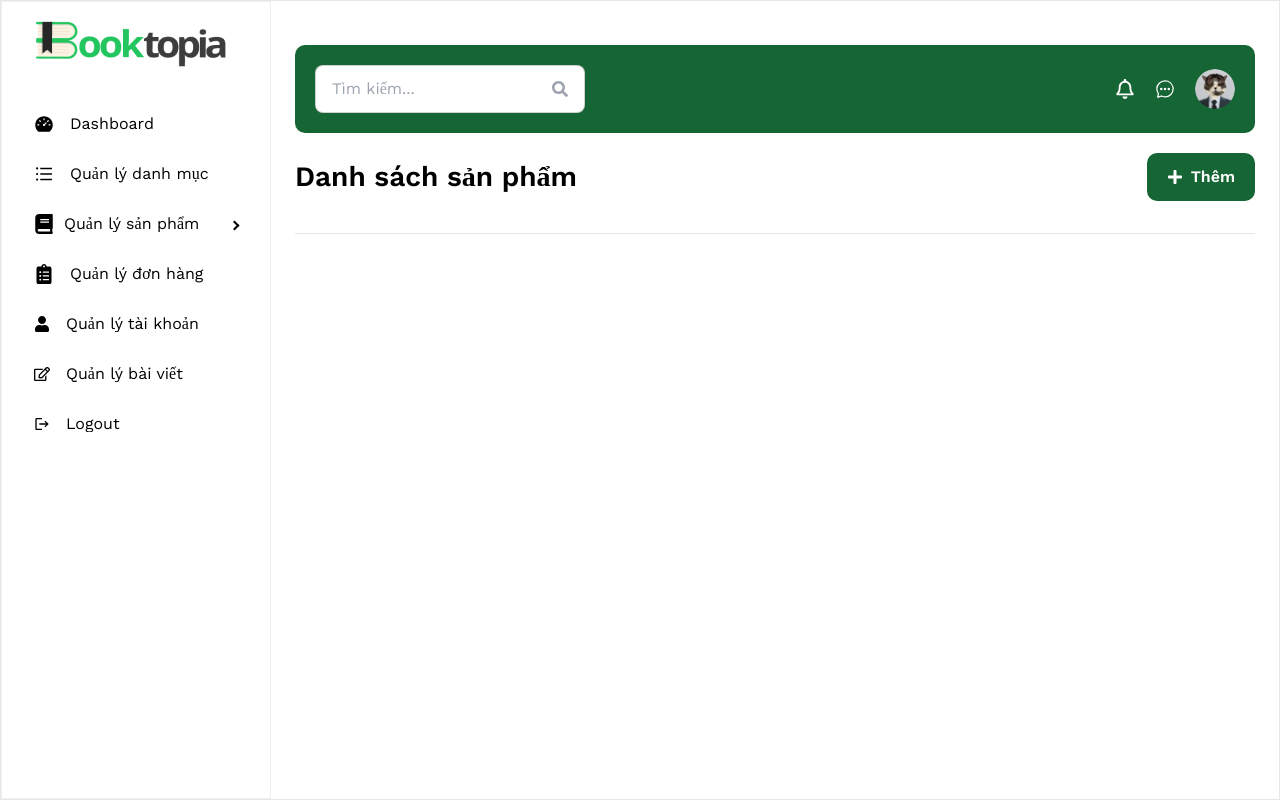
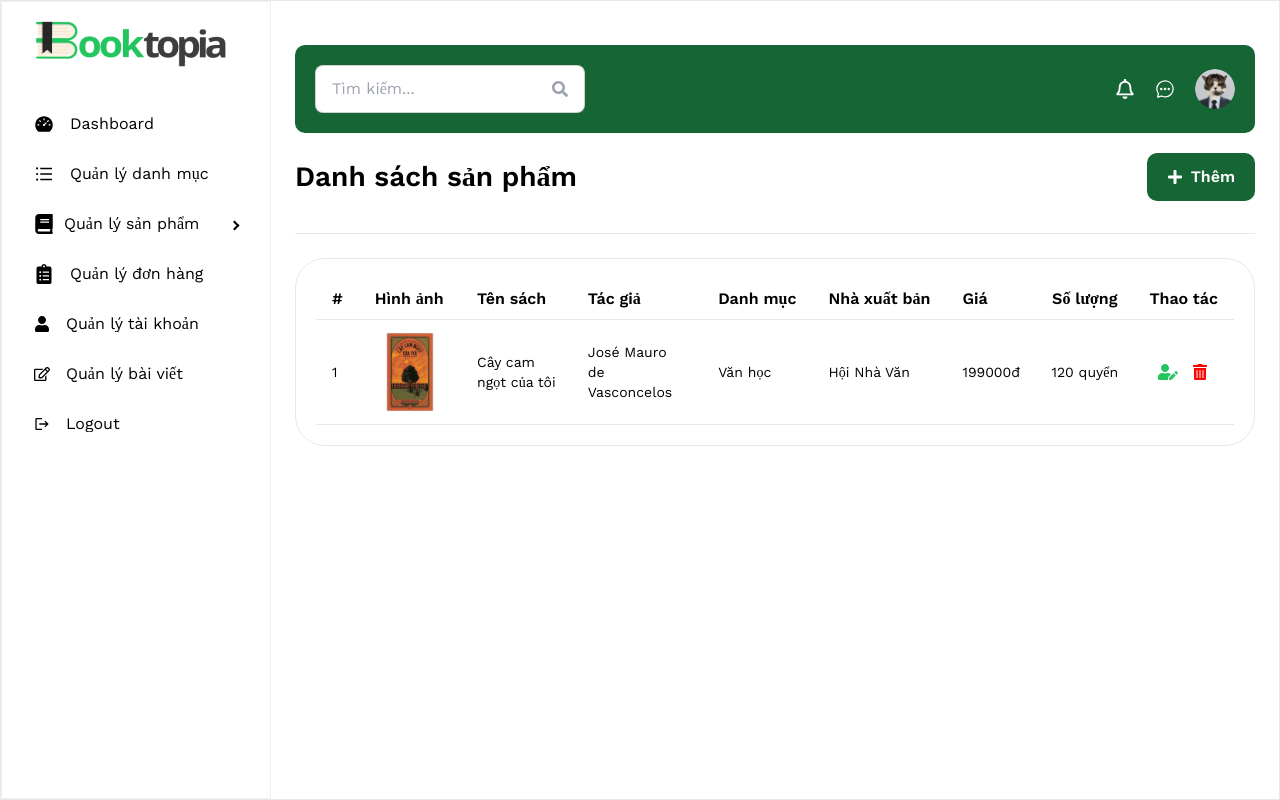
Before and after one commit to Toan3333/Bookstore, a React (Vite) app in the folder bookstore-client/: page /#/dashboard/product-list in a window 1280 px wide. Built offline with nearby package versions, Linux system fonts and the light colour scheme.

Commit message:
Upload source code

```diff
--- a/bookstore-client/src/pages/DashBoard/Admin/ProductList/AllProductList.jsx
+++ b/bookstore-client/src/pages/DashBoard/Admin/ProductList/AllProductList.jsx
@@ -1,7 +1,15 @@
 import React, { useState } from "react";
 import { Link, useNavigate } from "react-router-dom";
 import { Sidebar, Menu, MenuItem, SubMenu } from "react-pro-sidebar";
-import { FaBook, FaClipboardList, FaPlus, FaRegEdit, FaUser } from "react-icons/fa";
+import {
+  FaBook,
+  FaClipboardList,
+  FaPlus,
+  FaRegEdit,
+  FaTrashAlt,
+  FaUser,
+  FaUserEdit,
+} from "react-icons/fa";
 import { MdLogout } from "react-icons/md";
 import { AiFillDashboard, AiOutlineBars } from "react-icons/ai";
 import "../DashBoard.css";
@@ -81,6 +89,47 @@ const AllProductList = () => {
               </button>
             </div>
           </div>
+          <div className="mt-6 border rounded-[30px] p-5">
+            <table className="table w-full">
+              <thead className="text-[16px] font-semibold text-black">
+                <tr>
+                  <th>#</th>
+                  <th>Hình ảnh</th>
+                  <th>Tên sách</th>
+                  <th>Tác giả</th>
+                  <th>Danh mục</th>
+                  <th>Nhà xuất bản</th>
+                  <th>Giá</th>
+                  <th>Số lượng</th>
+                  <th className="text-center">Thao tác</th>
+                </tr>
+              </thead>
+              <tbody>
+                <tr>
+                  <td>1</td>
+                  <td>
+                    <img src="./images/product.png" className="w-20 h-20" alt="" />
+                  </td>
+                  <td>Cây cam ngọt của tôi</td>
+                  <td>José Mauro de Vasconcelos</td>
+                  <td>Văn học</td>
+                  <td>Hội Nhà Văn</td>
+                  <td>199000đ</td>
+                  <td className="px-3 text-center">120 quyển</td>
+                  <td>
+                    <div className="flex items-center justify-center gap-3">
+                      <a href="#">
+                        <FaUserEdit className="w-5 h-5 text-main" />
+                      </a>
+                      <a href="#">
+                        <FaTrashAlt className="w-5 h-4 text-red" />
+                      </a>
+                    </div>
+                  </td>
+                </tr>
+              </tbody>
+            </table>
+          </div>
           {/* Content goes here */}
         </div>
       </div>
```
Also changed, not shown: 1 other file (tests, documents, lock files or other folders).
